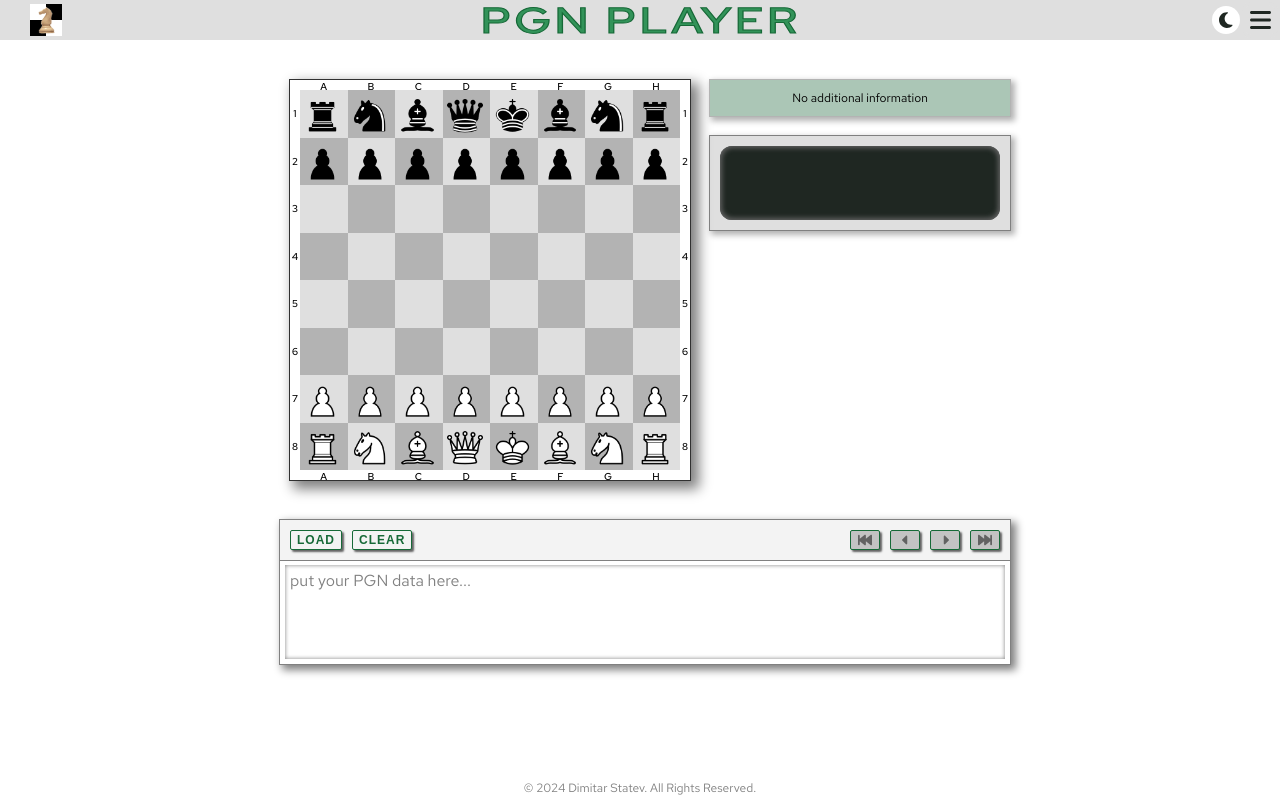
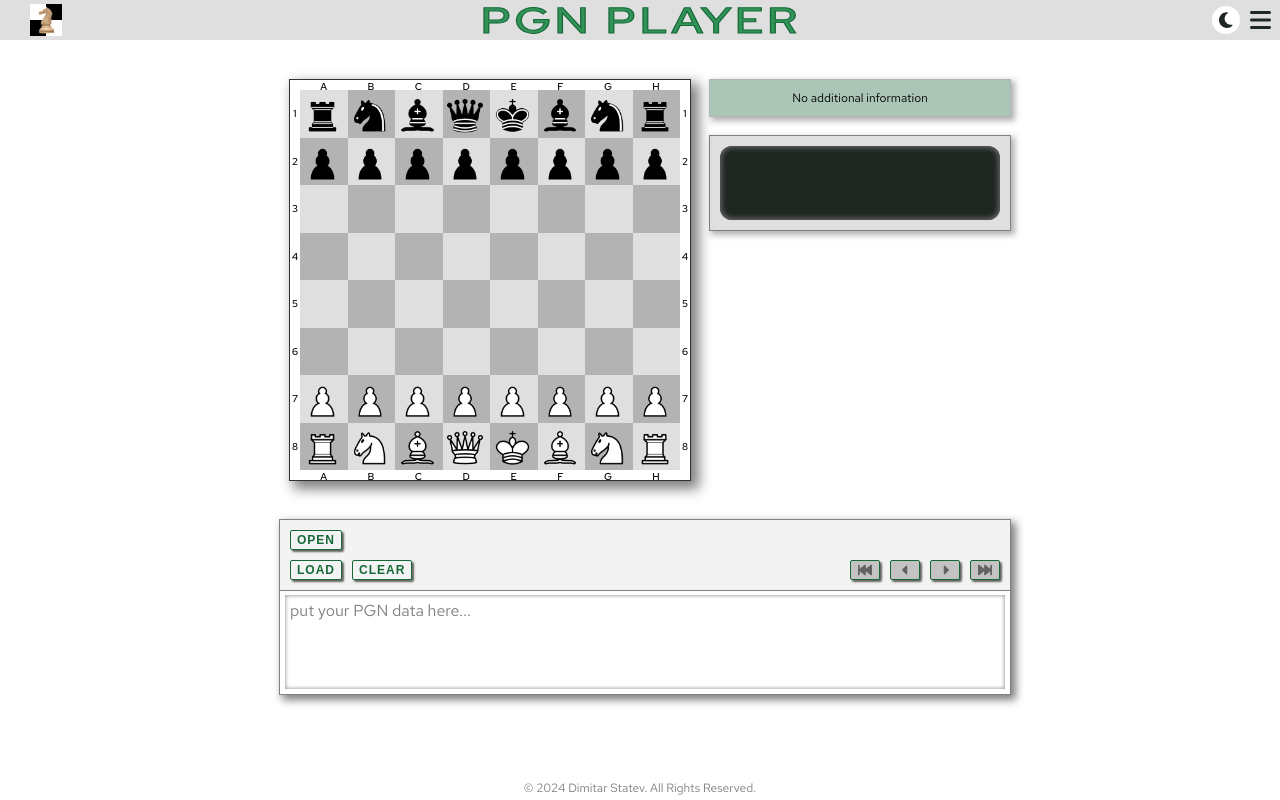
Before and after one commit to mstat777/pgn-player-react-ts, a React (Vite) app in the folder client/: page / in a window 1280 px wide. Built offline with nearby package versions, Linux system fonts and the light colour scheme.

Commit message:
Added: read PGN files

```diff
--- a/client/src/App.scss
+++ b/client/src/App.scss
@@ -76,6 +76,7 @@ img {
 }
 
 button {
+    display: inline-block;
     &:hover {
         cursor: pointer;
     }
--- /dev/null
+++ b/client/src/components/FileUploader/Index.tsx
@@ -0,0 +1,53 @@
+import { useRef, MouseEventHandler, ChangeEvent, Dispatch, SetStateAction } from 'react';
+import { HTMLInputEvent } from '../../configs/interfaces';
+
+type Props = {
+    setPgnTxt: Dispatch<SetStateAction<string>>;
+    //handleFile: (e: ChangeEvent<HTMLInputElement>) => void;
+}
+
+export default function FileUploader({ setPgnTxt/*,handleFile*/
+}: Props) {
+    const hiddenFileInput = useRef<HTMLInputElement>(null);
+
+    const handleClick: MouseEventHandler<HTMLButtonElement> = () => {
+        hiddenFileInput.current?.click();
+    }
+/*
+    const handleChange = (e: ChangeEvent<HTMLInputElement>) => {
+        if (e.target.files?.length) {
+            const fileUploaded = e.target.files[0];
+            handleFile(fileUploaded);
+        }
+    };*/
+    const handleChange = (e: ChangeEvent<HTMLInputElement>) => {
+        if (e.target.files?.length) {
+            const reader = new FileReader();
+            reader.readAsText(e.target.files[0], 'UTF-8');
+            reader.onloadend = (readerEvent: ProgressEvent<FileReader>) => {
+                if (readerEvent.target?.result) {
+                    //console.log(readerEvent.target.result.toString());
+                    setPgnTxt(readerEvent.target.result.toString());
+                }
+            };
+        }
+    }
+
+    return (
+        <>
+            <button
+                className="open_btn"
+                onClick={handleClick}
+            >
+                open
+            </button>
+            <input
+                type="file"
+                accept=".pgn"
+                onChange={handleChange}
+                ref={hiddenFileInput}
+                style={{display:'none'}}
+            />
+        </>
+    )
+}
--- a/client/src/components/Notation/Index.tsx
+++ b/client/src/components/Notation/Index.tsx
@@ -1,17 +1,18 @@
 import './Notation.scss';
-import { useState, Dispatch, SetStateAction, forwardRef, MutableRefObject, useEffect } from 'react';
+import { useState, Dispatch, SetStateAction, forwardRef, MutableRefObject, useEffect, ChangeEvent } from 'react';
 import { FontAwesomeIcon } from '@fortawesome/react-fontawesome';
 import { faBackwardFast, faCaretLeft, faCaretRight, faForwardFast } from '@fortawesome/free-solid-svg-icons';
 import { useAppDispatch, useAppSelector } from '../../store/hooks';
 import { initializePieces, initializeSquares, setPieceData } from '../../store/slices/chessSet';
 import { Color } from '../../configs/types';
-import { MoveNbWithLocation } from '../../configs/interfaces';
+import { MoveNbWithLocation, HTMLInputEvent } from '../../configs/interfaces';
 import { getDataForwardMove } from '../../utils/getDataForwardMove';
 import { getDataBackwardMove } from '../../utils/getDataBackwardMove';
 import { formatPgnData, validatePgnData } from '../../utils/pgnDataFunctions';
 import { changePlayer, getX, getY, getLocationByRoundNb } from '../../utils/commonFunctions';
 import { findCapturedPiece } from '../../utils/findCapturedPiece';
 import { castling } from '../../utils/castling';
+import FileUploader from '../FileUploader/Index';
 
 type Props = {
     setStatusTxt: Dispatch<SetStateAction<string>>;
@@ -23,6 +24,7 @@ const Notation = forwardRef(({setStatusTxt}: Props, ref) => {
     const { whiteMoves, blackMoves } = useAppSelector((state) => state.pgnData);
 
     const pieces = useAppSelector((state) => state.chessSet.pieces);
+
     const pieceRef = ref as MutableRefObject<(HTMLDivElement | null)[]>;
     console.log(pieces);
     const pgnErrors = useAppSelector((state) => state.pgnData.errors);
@@ -71,6 +73,8 @@ const Notation = forwardRef(({setStatusTxt}: Props, ref) => {
             setIsArrowRightDown(false);
         }
     });
+
+
 
     const initialize = () => {
         console.clear();
@@ -407,7 +411,14 @@ const Notation = forwardRef(({setStatusTxt}: Props, ref) => {
         (pieces.white.length && pieces.black.length) &&
         <section className="notation_section">
 
-            <div className="command_panel">
+            <div className="control_panel">
+                <div className="control_ctn">
+                    <FileUploader
+                        setPgnTxt={setPgnTxt}
+                        //handleFile={(e) => readPgn(e)}
+                    />
+                </div>
+                <div className="control_ctn">
                     <div className="functions_btn">
                         <button
                             id="loadBtn"
@@ -444,6 +455,7 @@ const Notation = forwardRef(({setStatusTxt}: Props, ref) => {
                         </button>
                     </div>
                 </div>
+            </div>
 
             <div className="notation">
                 <textarea
--- a/client/src/components/Notation/Notation.scss
+++ b/client/src/components/Notation/Notation.scss
@@ -24,20 +24,21 @@
         margin: 0 1rem 0 2rem;
     }
 
-
-    .command_panel {
-        display: flex;
-        justify-content: space-between;
-        height: 40px;
-        padding: 10px 5px;
+    .control_panel {
         outline: 1px solid var(--darkshade-color-1);
         background-color: var(--lightshade-color-4);
 
-        .functions_btn {
+        .control_ctn {
             display: flex;
-            align-items: center;
+            justify-content: space-between;
+            margin: 10px 5px;
 
-            > button {
+            & + .control_ctn {
+                margin-top: .5rem;
+            }
+
+            .open_btn,
+            button {
                 @include button;
                 padding: 0 6px;
                 font-weight: 600;
@@ -46,6 +47,23 @@
                 color: var(--tertiary-color-3);
                 background-color: var(--lightshade-color-4);
             }
+
+            .open_btn {
+                &::file-selector-button {
+                    &::content {
+                        content: "OPEN";
+                    }
+                    background-color: $green-color-0;
+                }
+
+                > span {
+                    display: none;
+                }
+            }
+
+            .functions_btn {
+                display: flex;
+                align-items: center;
 
                 .clear_btn {
                     border-color: $highlight-color;
@@ -80,6 +98,7 @@
                 }
             }
         }
+    }
 
     .notation {
         width: 100%;
--- a/client/src/configs/interfaces.ts
+++ b/client/src/configs/interfaces.ts
@@ -69,3 +69,7 @@ export interface ChessSet {
         black: IChessPiece[]
     };
 }
+
+export interface HTMLInputEvent extends Event {
+    target: HTMLInputElement & EventTarget;
+}
```
Lines whose indentation alone changed are shown as unchanged.
